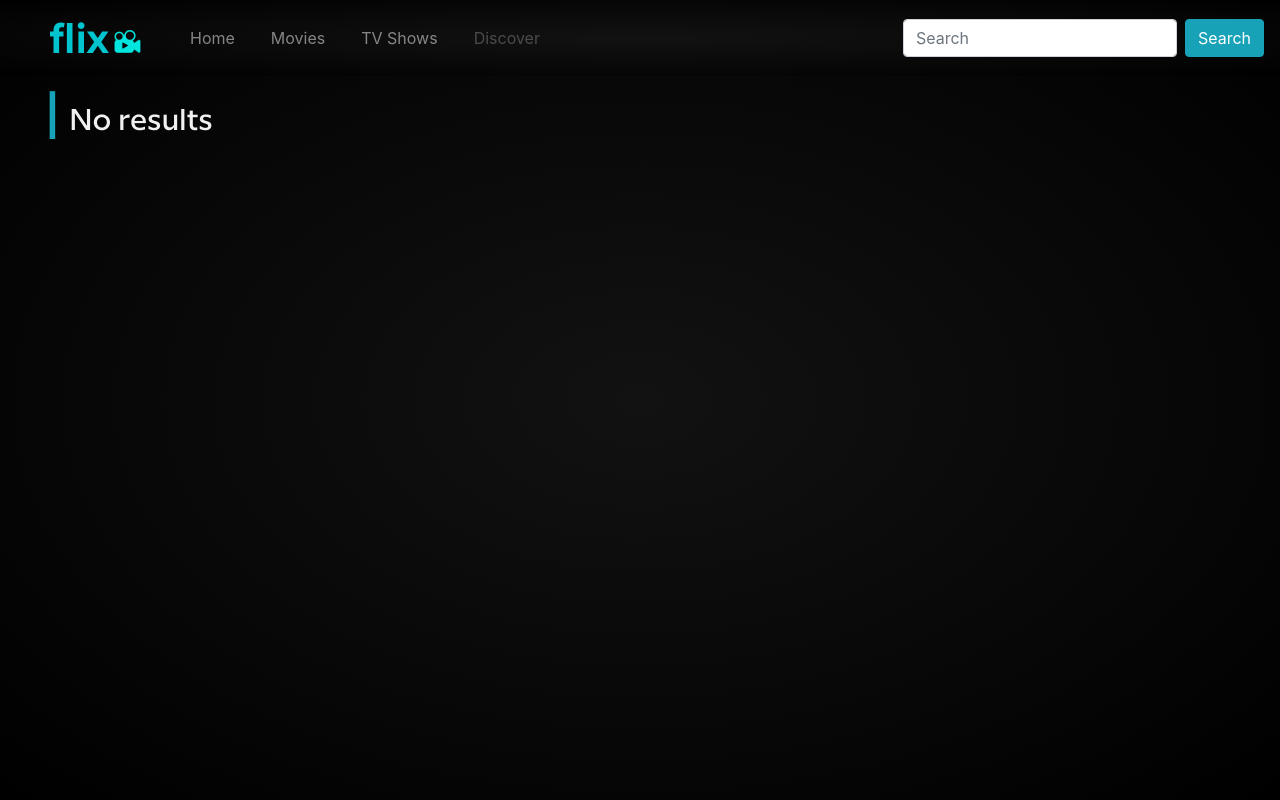
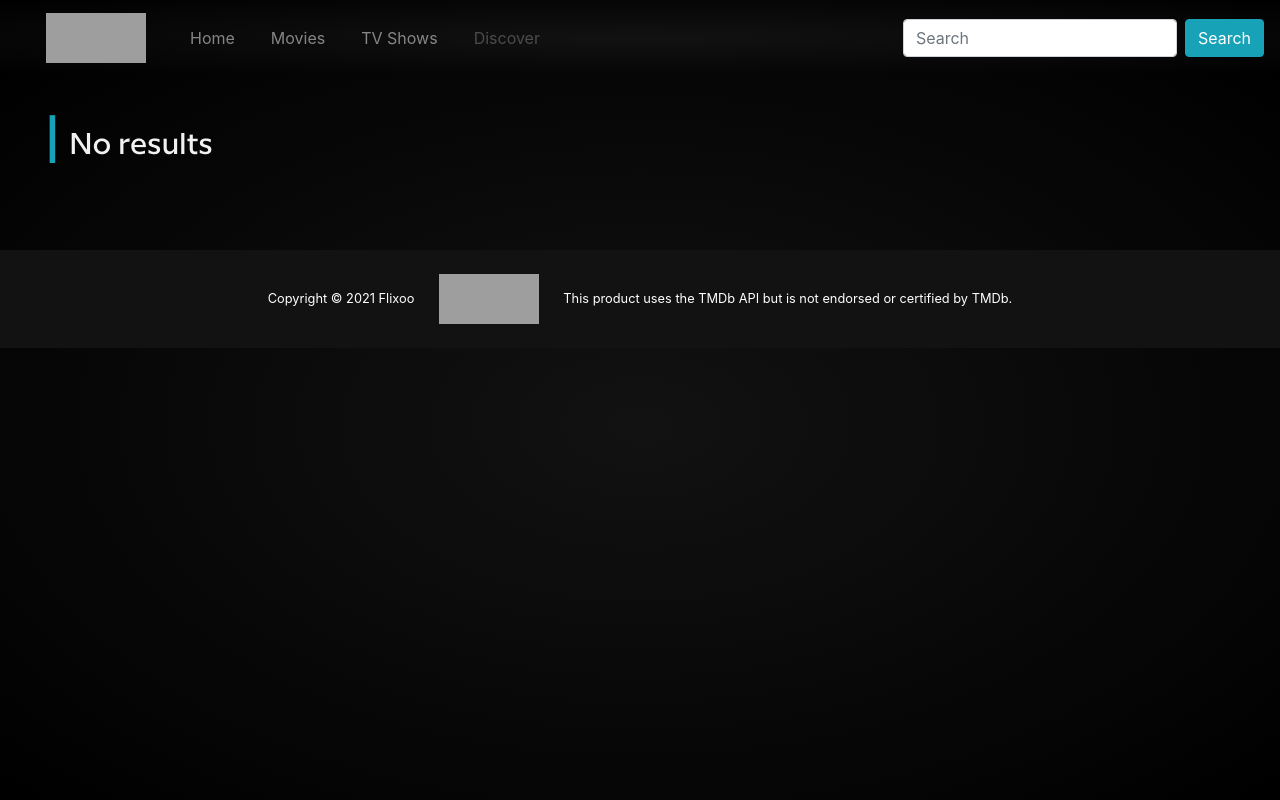
Before and after one commit to eojo459/Flixoo-Web-App, a Flask app: page /search in a window 1280 px wide. Run offline with Flask 2, Linux system fonts and the light colour scheme; parts of the project's set-up code (start-up, migrations or seed data) failed here and were passed over; grey boxes are pictures that could not be loaded.

Commit message:
added footer

```diff
--- a/static/css/style_template.css
+++ b/static/css/style_template.css
@@ -13,6 +13,21 @@
     width: 100px;
     margin-left: 30px;
     margin-right: 20px;
+}
+
+.tmdb-attribution-logo {
+    height: 50px;
+    width: 100px;
+    margin-left: 20px;
+    margin-right: 20px;
+}
+
+#sticky-footer {
+    background: #121212 !important;
+}
+
+.footer-text {
+    color: white;
 }
 
 .nav-item {
@@ -328,7 +343,14 @@ div#loading {
     /*padding: 30px;*/
     width: 100%;
     height: 100%;
+    padding-top: 50px;
 
+  }
+
+  @media screen and (max-width: 768px) {
+    body {
+        padding-top: 0px;
+    }
   }
 
   /*
--- a/templates/layout.html
+++ b/templates/layout.html
@@ -1,12 +1,14 @@
 <!DOCTYPE html>
 <html>
+
 <head>
     <!-- Required meta tags -->
     <meta charset="utf-8">
     <meta name="viewport" content="width=device-width, initial-scale=1, shrink-to-fit=no">
 
     <!-- Bootstrap CSS -->
-    <link rel="stylesheet" href="https://cdn.jsdelivr.net/npm/bootstrap@4.5.3/dist/css/bootstrap.min.css" integrity="sha384-TX8t27EcRE3e/ihU7zmQxVncDAy5uIKz4rEkgIXeMed4M0jlfIDPvg6uqKI2xXr2" crossorigin="anonymous">
+    <link rel="stylesheet" href="https://cdn.jsdelivr.net/npm/bootstrap@4.5.3/dist/css/bootstrap.min.css"
+        integrity="sha384-TX8t27EcRE3e/ihU7zmQxVncDAy5uIKz4rEkgIXeMed4M0jlfIDPvg6uqKI2xXr2" crossorigin="anonymous">
     <link rel="stylesheet" href="{{ url_for('static', filename='css/style_template.css') }}">
 
     <script src="https://ajax.googleapis.com/ajax/libs/jquery/3.5.1/jquery.min.js"></script>
@@ -23,17 +25,18 @@
     <link rel="icon" type="image/png" href="/static/assets/favicons/favicon-32x32.png" sizes="32x32">
 
     <!-- Icons for IE -->
-    <link rel="icon" type="image/x-icon" href="/static/assets/favicons/favicon.ico" >
-    <link rel="shortcut icon" type="image/x-icon" href="/static/assets/favicons/favicon.ico"/>
+    <link rel="icon" type="image/x-icon" href="/static/assets/favicons/favicon.ico">
+    <link rel="shortcut icon" type="image/x-icon" href="/static/assets/favicons/favicon.ico" />
 
 
     <title>Flixoo - Discover New Movies & TV Shows</title>
 </head>
+
 <body>
     <!-- Nav bar -->
-        <nav class="navbar sticky-top navbar-expand-lg navbar-dark">
+    <nav class="navbar fixed-top navbar-expand-lg navbar-dark">
         <a class="navbar-brand navbar-logo" href="{{ url_for('home') }}" onclick="loading();"><img
-                    src="/static/assets/flixoo-logo.png" class="d-inline-block align-top"></a>
+                src="/static/assets/flixoo-logo-v2.png" class="d-inline-block align-top"></a>
         <button class="navbar-toggler" type="button" data-toggle="collapse" data-target="#navbarSupportedContent"
             aria-controls="navbarSupportedContent" aria-expanded="false" aria-label="Toggle navigation">
             <span class="navbar-toggler-icon"></span>
@@ -41,13 +44,16 @@
         <div class="collapse navbar-collapse" id="navbarSupportedContent">
             <ul class="navbar-nav mr-auto">
                 <li class="nav-item">
-                        <a class="nav-link {{ 'active' if active_page == 'home' else '' }}" href="{{ url_for('home') }}" onclick="loading();">Home</a>
+                    <a class="nav-link {{ 'active' if active_page == 'home' else '' }}" href="{{ url_for('home') }}"
+                        onclick="loading();">Home</a>
                 </li>
                 <li class="nav-item">
-                        <a class="nav-link {{ 'active' if active_page == 'movies' else '' }}" href="{{ url_for('movies') }}" onclick="loading();">Movies</a>
+                    <a class="nav-link {{ 'active' if active_page == 'movies' else '' }}" href="{{ url_for('movies') }}"
+                        onclick="loading();">Movies</a>
                 </li>
                 <li class="nav-item">
-                        <a class="nav-link {{ 'active' if active_page == 'tv' else '' }}" href="{{ url_for('tvShows') }}" onclick="loading();">TV Shows</a>
+                    <a class="nav-link {{ 'active' if active_page == 'tv' else '' }}" href="{{ url_for('tvShows') }}"
+                        onclick="loading();">TV Shows</a>
                 </li>
                 <li class="nav-item">
                     <a class="nav-link disabled" href="#">Discover</a>
@@ -56,7 +62,8 @@
             <form class="form-inline my-2 my-lg-0 search-bar" action="{{ url_for('searchData') }}" method="POST">
                 <input class="form-control mr-sm-2" type="text" placeholder="Search" aria-label="Search"
                     name="searchSubmit">
-                    <button class="btn btn-info my-2 my-sm-0 search-button" type="submit" onclick="loading();">Search</button>
+                <button class="btn btn-info my-2 my-sm-0 search-button" type="submit"
+                    onclick="loading();">Search</button>
             </form>
         </div>
     </nav>
@@ -64,13 +71,29 @@
     <!-- Website Content -->
     <div class="container-fluid">
         <div id="loading"></div>
+        <a name="top"></a>
         <div id="content">
             {% block content %}{% endblock %}
         </div>
     </div>
 
+    <!-- Footer -->
+    <footer id="sticky-footer" class="py-4 bg-dark text-white-50">
+        <div class="container text-center footer-text">
+            <small>Copyright &copy; 2021 Flixoo</small>
+            <a href="https://www.themoviedb.org/"><img src="/static/assets/tmdb-attribution.svg" class="tmdb-attribution-logo"></a>
+            <small>This product uses the TMDb API but is not endorsed or certified by TMDb.</small>
+        </div>
+    </footer>
+
+
     <!-- Option 1: jQuery and Bootstrap Bundle (includes Popper) -->
-    <script src="https://code.jquery.com/jquery-3.5.1.slim.min.js" integrity="sha384-DfXdz2htPH0lsSSs5nCTpuj/zy4C+OGpamoFVy38MVBnE+IbbVYUew+OrCXaRkfj" crossorigin="anonymous"></script>
-    <script src="https://cdn.jsdelivr.net/npm/bootstrap@4.5.3/dist/js/bootstrap.bundle.min.js" integrity="sha384-ho+j7jyWK8fNQe+A12Hb8AhRq26LrZ/JpcUGGOn+Y7RsweNrtN/tE3MoK7ZeZDyx" crossorigin="anonymous"></script>
+    <script src="https://code.jquery.com/jquery-3.5.1.slim.min.js"
+        integrity="sha384-DfXdz2htPH0lsSSs5nCTpuj/zy4C+OGpamoFVy38MVBnE+IbbVYUew+OrCXaRkfj"
+        crossorigin="anonymous"></script>
+    <script src="https://cdn.jsdelivr.net/npm/bootstrap@4.5.3/dist/js/bootstrap.bundle.min.js"
+        integrity="sha384-ho+j7jyWK8fNQe+A12Hb8AhRq26LrZ/JpcUGGOn+Y7RsweNrtN/tE3MoK7ZeZDyx"
+        crossorigin="anonymous"></script>
 </body>
+
 </html>
```
Lines whose indentation alone changed are shown as unchanged.
